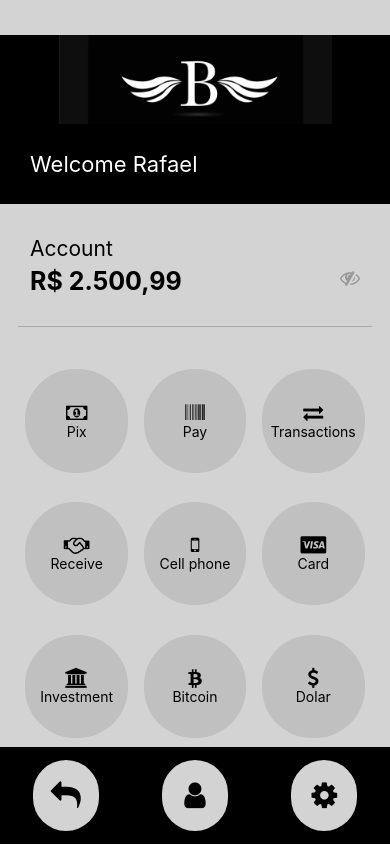
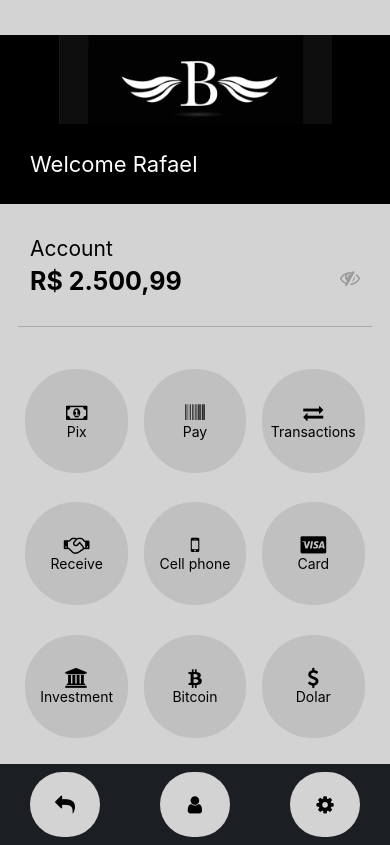
Before and after one commit to faelr10/native-bank, a React Native app: screen / in a window 390 px wide. Built offline with nearby package versions, Linux system fonts and the light colour scheme.

Commit message:
add component Footer

```diff
--- a/src/components/PageInitial/FooterBar/style.js
+++ b/src/components/PageInitial/FooterBar/style.js
@@ -2,27 +2,26 @@ import { StyleSheet } from "react-native";
 const styles = StyleSheet.create({
     boxFooterBar: {
         width: "100%",
-        height: "12%",
-        borderWidth: 1,
+        height: "10%",
         position: 'absolute',
         left: 0,
         right: 0,
-        bottom: 0,
-        backgroundColor: "black",
+        bottom: -1,
+        backgroundColor: "#1b1e23",
         justifyContent:"space-around",
         flexDirection:"row",
         alignItems:"center"
     },
     fieldIconFooter:{
-        width:"17%",
+        width:"18%",
         backgroundColor:"#d3d3d3",
-        height:"75%",
+        height:"80%",
         borderRadius:50,
         alignItems:"center",
         justifyContent:"center"
     },
     iconFooter: {
-        fontSize:30,
+        fontSize:20,
         color: "#000",
     }
 });
```
